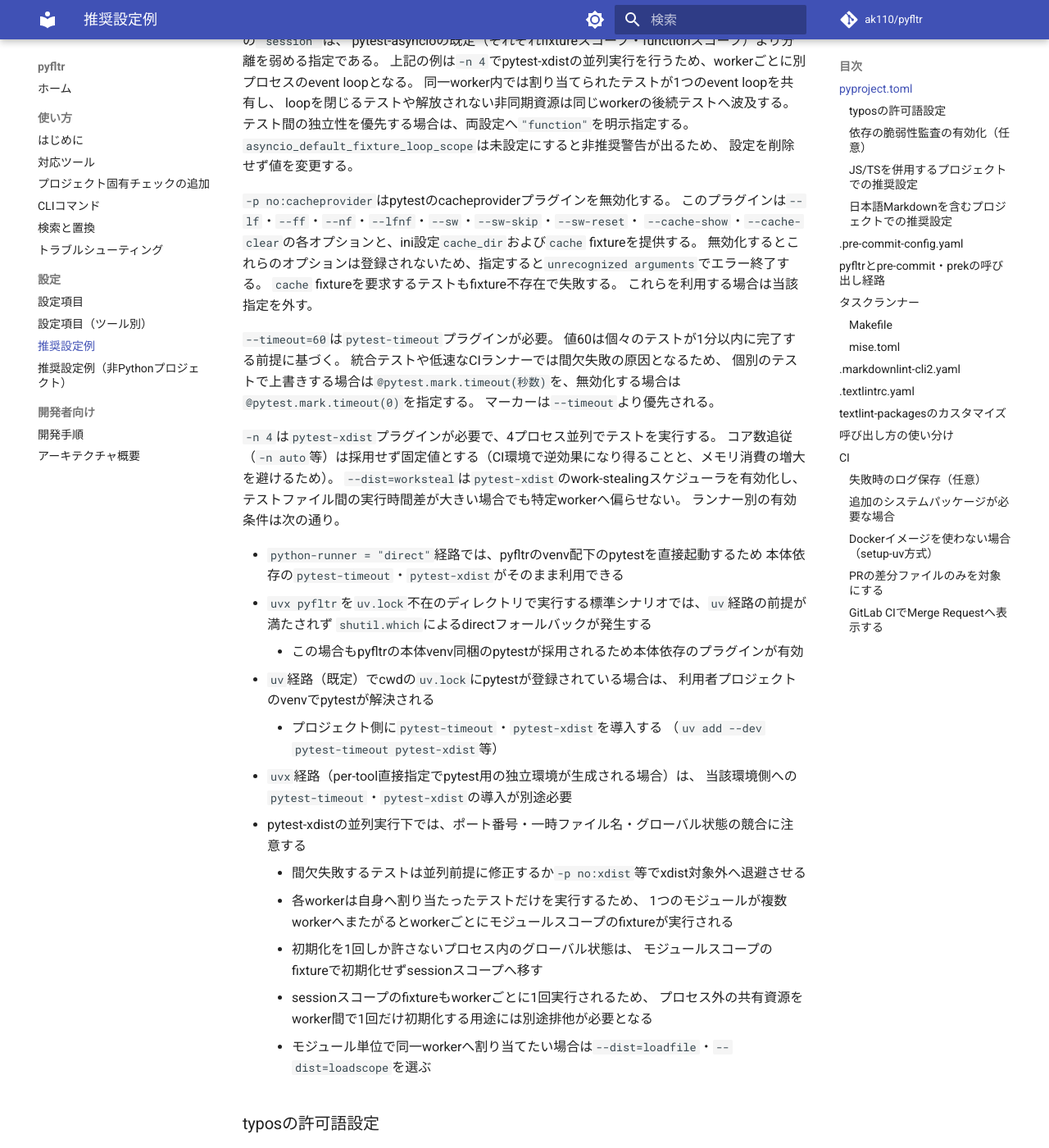
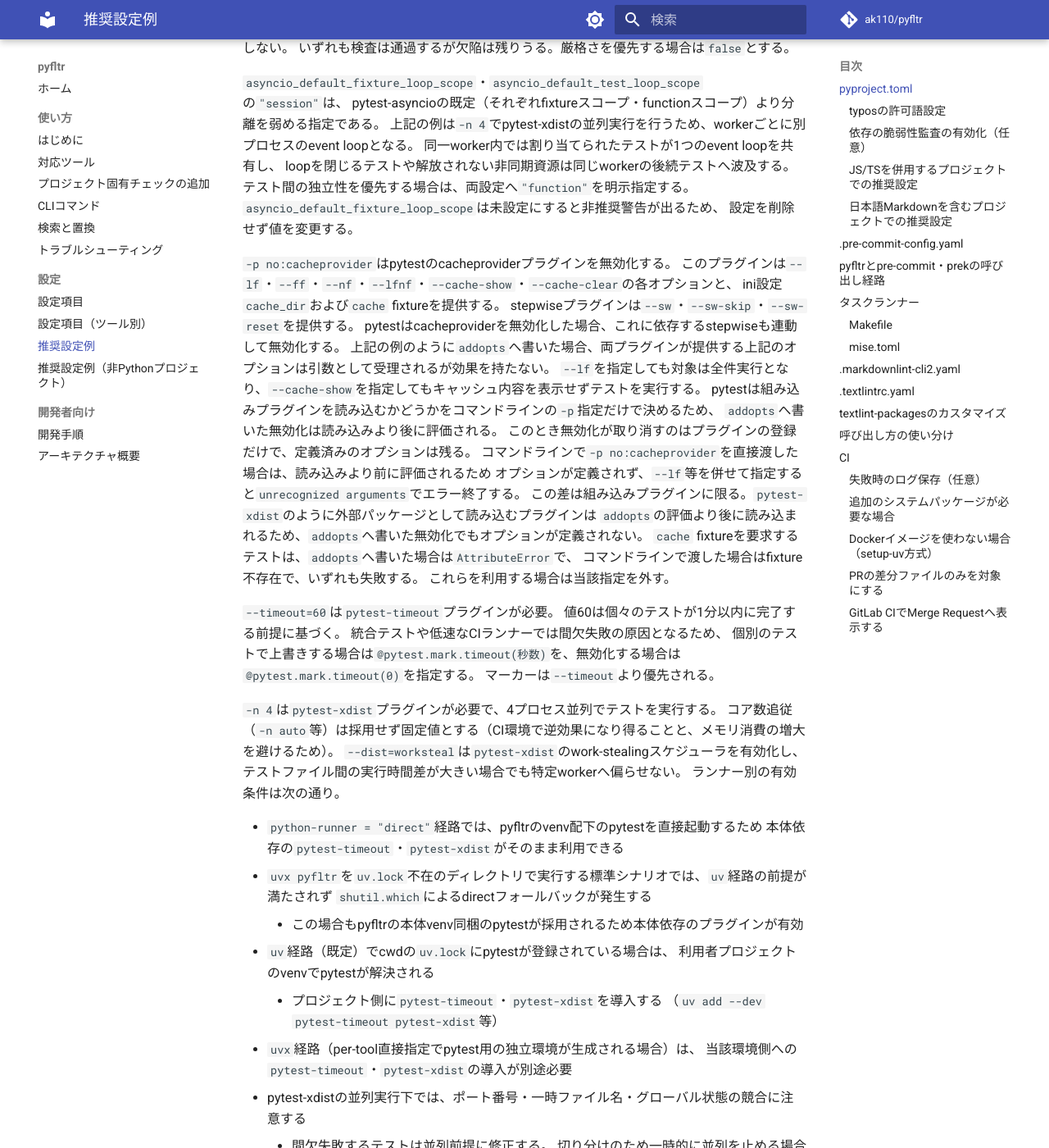
Before and after one commit to ak110/pyfltr, an MkDocs documentation site: the page built from docs/guide/recommended.md, in a window 1280 px wide and 1400 px high, scrolled down 3599 px. Shown: the whole window at 82% size. Built offline with MkDocs 1.6.1 and Material for MkDocs 9.7.7, drawn with Linux system fonts in a browser that asks for light colours; comment, search, counter and statistics services are not loaded; some of the changed text lies outside the part shown.

Commit message:
fix(guide): 推奨設定の挙動記述を設定例と同じ経路の実測へ合わせる
pytestのプラグイン無効化について、推奨する設定例が採る記述形式での挙動を実測し、
説明を事実へ合わせる。設定ファイルへ書いた無効化は組み込みプラグインの読み込みより
後に評価されるため、対象のオプションは受理されて効果だけを失う。コマンドラインで
直接渡した場合は読み込みより前に評価されるためオプション自体が定義されない。
外部パッケージのプラグインはこの差を持たず、設定ファイルへ書いても定義されない。
並列実行の対象外へ退避する手段として案内していた指定は、当該構成では起動に失敗する
ため、並列度の上書きへ改める。

重複検出の閾値選定に添えていた検出件数は、コードベースと解析ツールの版で変わる量で
あるため具体値を落とし、規模感と例外の有無だけを残す。並列度によって変わるのは報告
対象の組であり件数ではないことを計測で確認し、変動要因の記述から除く。

フィードバック20260803-131317-001の採用として、推奨ガイドへ測定値を記載する際の
規定を追加する。あわせて挙動の裏付けを設定例と同じ経路で行う規定と、その再現に別の
設定ファイルを要する場合の直接起動の例外を追加する。

再発予防: 推奨ガイドの挙動は設定例と同じ経路で確認し、変動する量は性質として記述する。

Co-authored-by: Codex <noreply@openai.com>

```diff
--- a/docs/guide/recommended.md
+++ b/docs/guide/recommended.md
@@ -23,8 +23,10 @@ pyfltr本体の設定（`[tool.pyfltr]`）と、呼び出される各ツール
 - `[tool.pylint."messages control"]`のdisableリストから`"duplicate-code"`（R0801）を除去し重複検出を有効化する。
   `[tool.pylint.similarities]`は有効化済みの検査に対し`min-similarity-lines = 10`で閾値を設定する
     - 閾値10は4プロジェクトの既存コード計測に基づき、ノイズ抑制と実重複の捕捉を両立する規模として選定した
-    - 閾値4の検出件数はdotfiles 225件 / pyfltr 109件 / pytilpack 41件 / smpr 0件である
-    - 閾値10の検出件数はdotfiles 31件 / pyfltr 9件 / pytilpack 12件 / smpr 0件である
+    - 選定時の計測では、検出のあったプロジェクトで閾値4の検出件数が閾値10の場合の数倍から十数倍に達し、
+      閾値10ではいずれも数十件以下に収まった。両閾値とも0件のプロジェクトもあった
+    - 検出件数はコードベースの内容とpylintの版で変動する。
+      閾値を自プロジェクト向けに見直す場合は手元で計測し直す
     - 検出時は実重複か否かを判別する。実重複であれば共通化のリファクタリングを第一候補とし、
       意図的な並行実装や共通化すべきでない類似は理由コメント付き`# pylint: disable=duplicate-code`で個別抑制する。
       disableリストへの再追加や根拠を示さない閾値変更はしない
@@ -160,10 +162,21 @@ loopを閉じるテストや解放されない非同期資源は同じworkerの
 設定を削除せず値を変更する。
 
 `-p no:cacheprovider`はpytestのcacheproviderプラグインを無効化する。
-このプラグインは`--lf`・`--ff`・`--nf`・`--lfnf`・`--sw`・`--sw-skip`・`--sw-reset`・
-`--cache-show`・`--cache-clear`の各オプションと、ini設定`cache_dir`および`cache` fixtureを提供する。
-無効化するとこれらのオプションは登録されないため、指定すると`unrecognized arguments`でエラー終了する。
-`cache` fixtureを要求するテストもfixture不存在で失敗する。
+このプラグインは`--lf`・`--ff`・`--nf`・`--lfnf`・`--cache-show`・`--cache-clear`の各オプションと、
+ini設定`cache_dir`および`cache` fixtureを提供する。
+stepwiseプラグインは`--sw`・`--sw-skip`・`--sw-reset`を提供する。
+pytestはcacheproviderを無効化した場合、これに依存するstepwiseも連動して無効化する。
+上記の例のように`addopts`へ書いた場合、両プラグインが提供する上記のオプションは引数として受理されるが効果を持たない。
+`--lf`を指定しても対象は全件実行となり、`--cache-show`を指定してもキャッシュ内容を表示せずテストを実行する。
+pytestは組み込みプラグインを読み込むかどうかをコマンドラインの`-p`指定だけで決めるため、
+`addopts`へ書いた無効化は読み込みより後に評価される。
+このとき無効化が取り消すのはプラグインの登録だけで、定義済みのオプションは残る。
+コマンドラインで`-p no:cacheprovider`を直接渡した場合は、読み込みより前に評価されるため
+オプションが定義されず、`--lf`等を併せて指定すると`unrecognized arguments`でエラー終了する。
+この差は組み込みプラグインに限る。`pytest-xdist`のように外部パッケージとして読み込むプラグインは
+`addopts`の評価より後に読み込まれるため、`addopts`へ書いた無効化でもオプションが定義されない。
+`cache` fixtureを要求するテストは、`addopts`へ書いた場合は`AttributeError`で、
+コマンドラインで渡した場合はfixture不存在で、いずれも失敗する。
 これらを利用する場合は当該指定を外す。
 
 `--timeout=60`は`pytest-timeout`プラグインが必要。
@@ -190,7 +203,10 @@ loopを閉じるテストや解放されない非同期資源は同じworkerの
 - `uvx`経路（per-tool直接指定でpytest用の独立環境が生成される場合）は、
   当該環境側への`pytest-timeout`・`pytest-xdist`の導入が別途必要
 - pytest-xdistの並列実行下では、ポート番号・一時ファイル名・グローバル状態の競合に注意する
-    - 間欠失敗するテストは並列前提に修正するか`-p no:xdist`等でxdist対象外へ退避させる
+    - 間欠失敗するテストは並列前提に修正する。
+      切り分けのため一時的に並列を止める場合は`-n 0`で`addopts`の並列度を上書きする
+    - `-p no:xdist`はプラグイン自体を無効化するため`-n`・`--dist`が未定義となる。
+      上記の例のように`addopts`へ両者を書いた構成では`unrecognized arguments`でエラー終了する
     - 各workerは自身へ割り当たったテストだけを実行するため、
     1つのモジュールが複数workerへまたがるとworkerごとにモジュールスコープのfixtureが実行される
     - 初期化を1回しか許さないプロセス内のグローバル状態は、
```
Also changed, not shown: AGENTS.md (+9 -0 lines).
